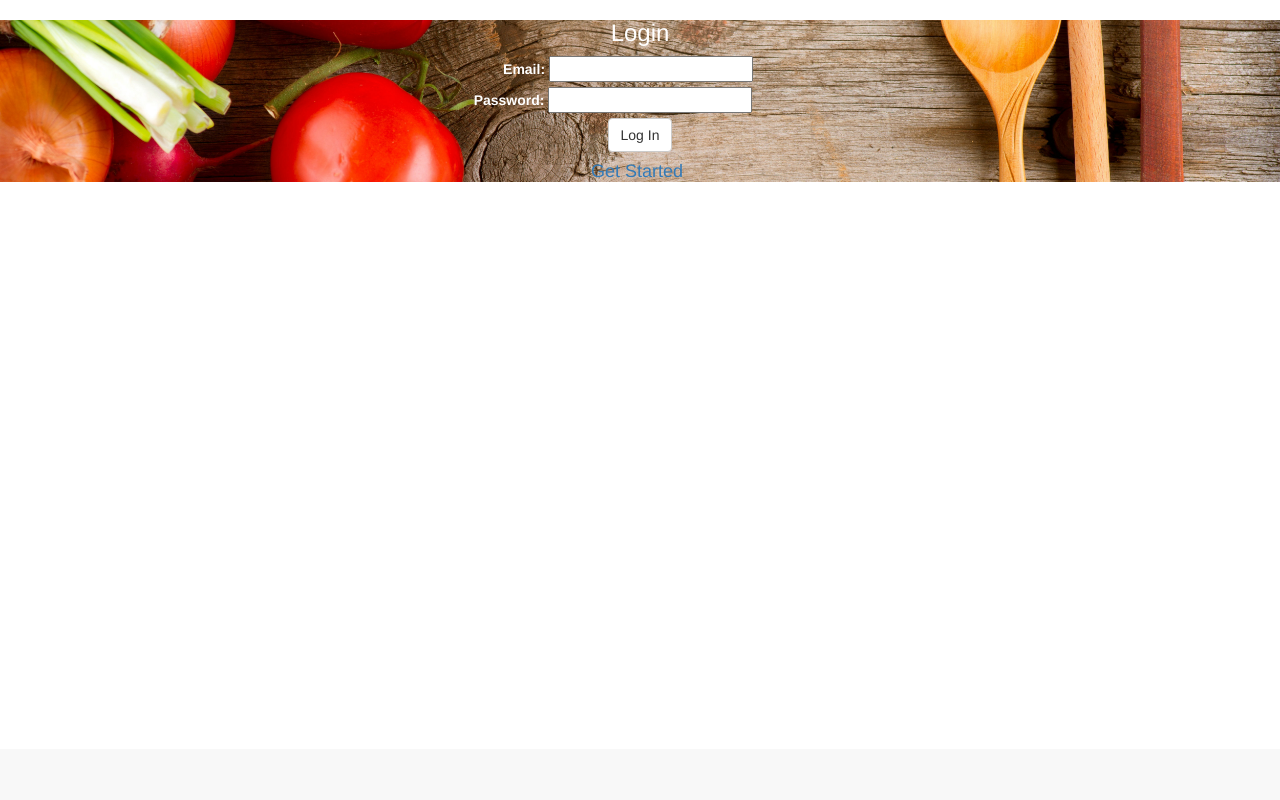
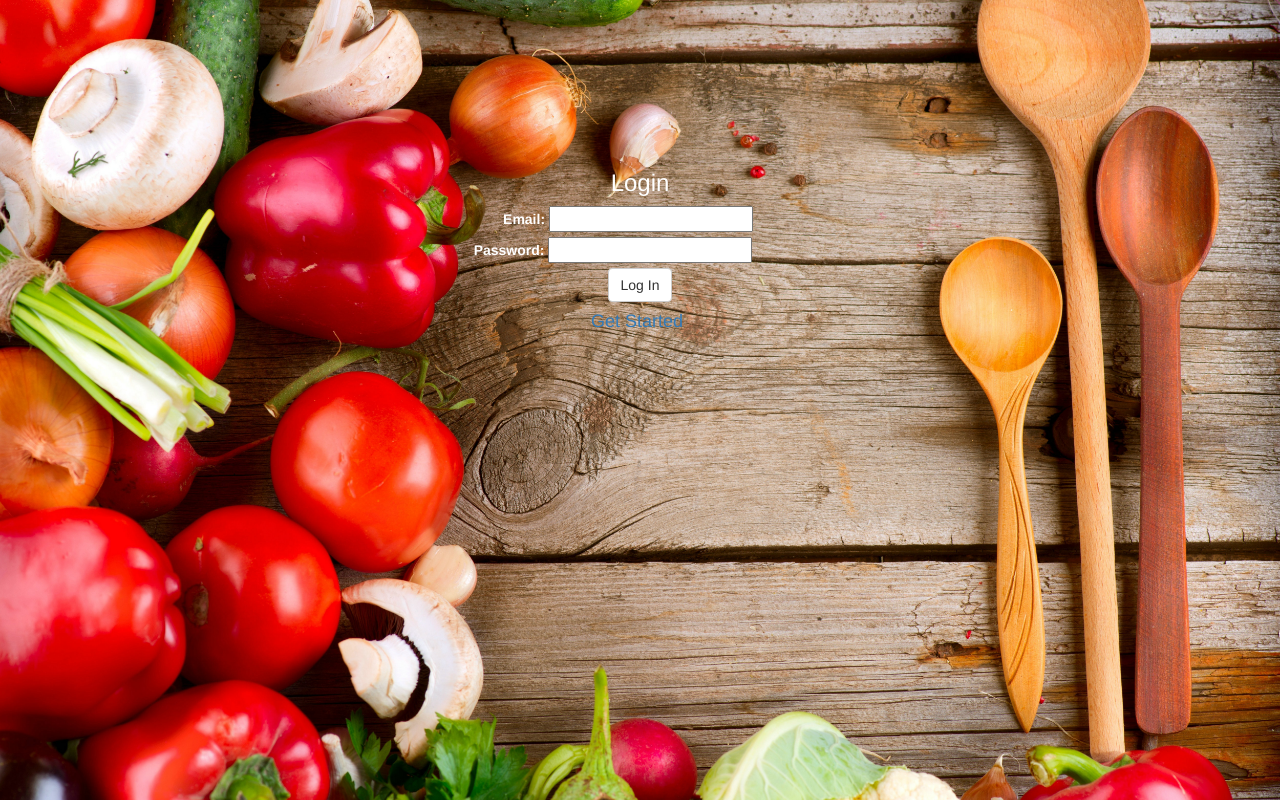
Before and after one commit to katietarng/ForgetMeNot, a Flask app: page / in a window 1280 px wide. Shown: the part 51-851 px from the top of the page. Before the commit the page ends 233 px from the top, so only its background shows below. Run offline with Flask 2, Linux system fonts and the light colour scheme; some libraries are stand-ins or nearby versions.

Commit message:
Added fullscreen image to login page

```diff
--- a/static/css/style.css
+++ b/static/css/style.css
@@ -28,6 +28,16 @@ input, select {
     right: 3px;
 }
 
+.authentication {
+    background-image: url('/static/images/homepage.jpg');
+    background-repeat: no-repeat;
+    background-position: center;
+    background-size: cover;
+    position: absolute;
+    width: 100%;
+    height: 100%;
+}
+
 .authentication-box {
     width: 500px;
     margin: 0 auto;
@@ -38,6 +48,13 @@ input, select {
     -webkit-font-smoothing: antialiased;
 }
 
+#jumb-box{
+    background-color: transparent;
+    color: white;
+    padding-top:150px;
+}
+
+/* NAVBAR */
 #navbar {
     color: #D1DBBD;
     margin-bottom: auto;
@@ -49,10 +66,3 @@ input, select {
     text-align: left;
     color: #66CCFF;
 }
-
-#homepage {
-    background-repeat: no-repeat;
-    background-position: center;
-    background-size: cover;
-    width: 100%;
-}
--- a/templates/base.html
+++ b/templates/base.html
@@ -19,14 +19,18 @@
         {% if messages %}
             {% for category, message in messages %}
                 {% if category == 'success' %}
-                    <div class="alert alert-success">
+                    <div>
+                        <a href="#" class="close" data-dismiss="alert" aria-label="close">&times;</a>
+                        <div class="alert alert-success">
+                            {{ message }}
+                        </div>
+                    </div>
+                {% else %}
+                    <div>
                         <a href="#" class="close" data-dismiss="alert" aria-label="close">&times;</a>
                         {{ message }}
-                    </div>
-                {% else %}
-                    <div class="alert alert-danger">
-                        <a href="#" class="close" data-dismiss="alert" aria-label="close">&times;</a>
-                        {{ message }}
+                        <div class="alert alert-danger">
+                        </div>
                     </div>
                 {% endif %}
             {% endfor %}
--- a/templates/homepage.html
+++ b/templates/homepage.html
@@ -1,7 +1,8 @@
 {% extends 'base.html' %}
 {% block title %}ForgetMeNot{% endblock%}
 {% block content %}
-    <div id="homepage" style="background-image: url('/static/images/homepage.jpg')">
+    <div class="authentication">
+        <div class="jumbotron" id="jumb-box">
             <div class="authentication-box">
                 <h3 class="login-labels">Login</h3>
                 <form action="/login" method="POST">
@@ -22,4 +23,5 @@
                 <h4><a href="/register" id="register">Get Started</a></h4>
             </div>
         </div>
+    </div>
 {% endblock %}
--- a/templates/registration.html
+++ b/templates/registration.html
@@ -1,6 +1,6 @@
 {% extends 'base.html' %}
 {% block content %}
-
+<div class="authentication">
     <div class="authentication-box">
         <h1>Register</h1>
         <form action="/register" method="POST">
@@ -50,4 +50,5 @@
                 <input type="submit" value="Register">
             </div>
     </div>
+</div>
 {% endblock %}
```
Lines whose indentation alone changed are shown as unchanged.
